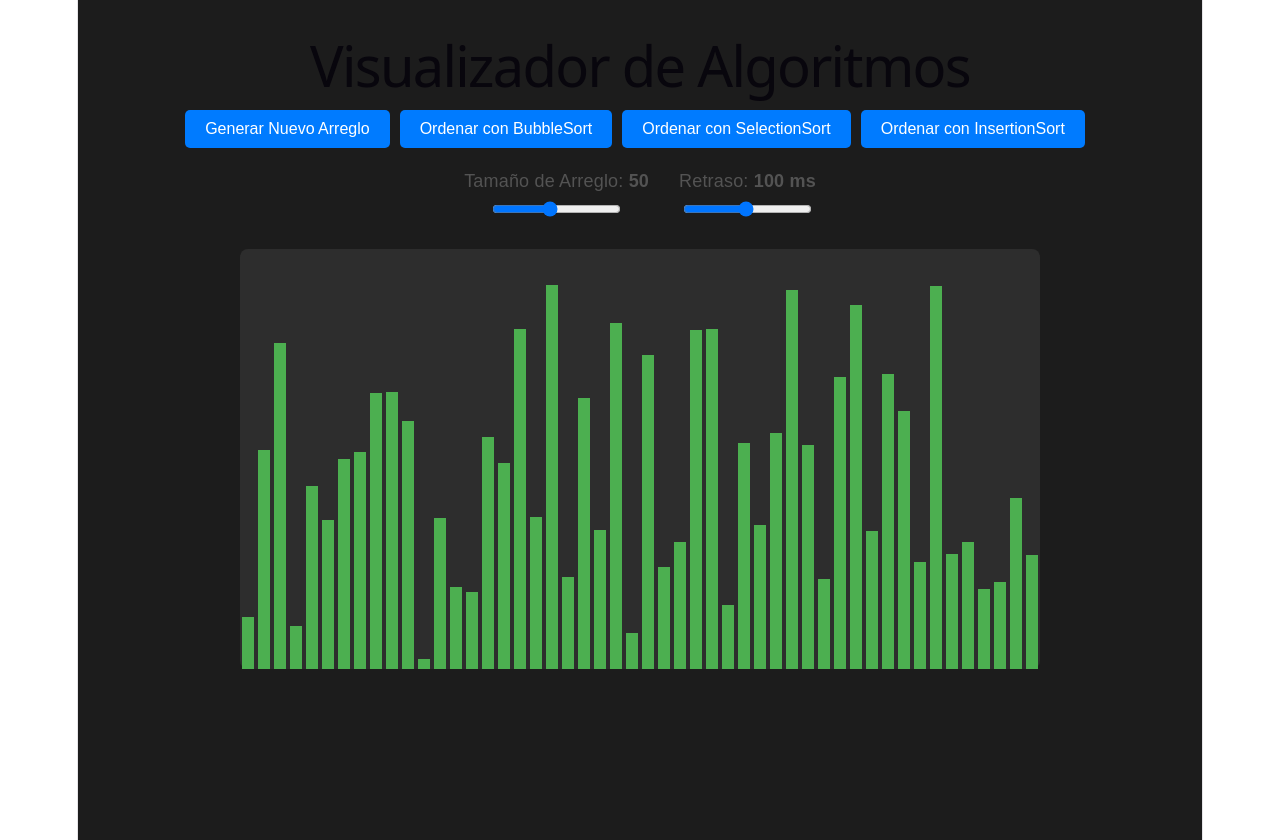
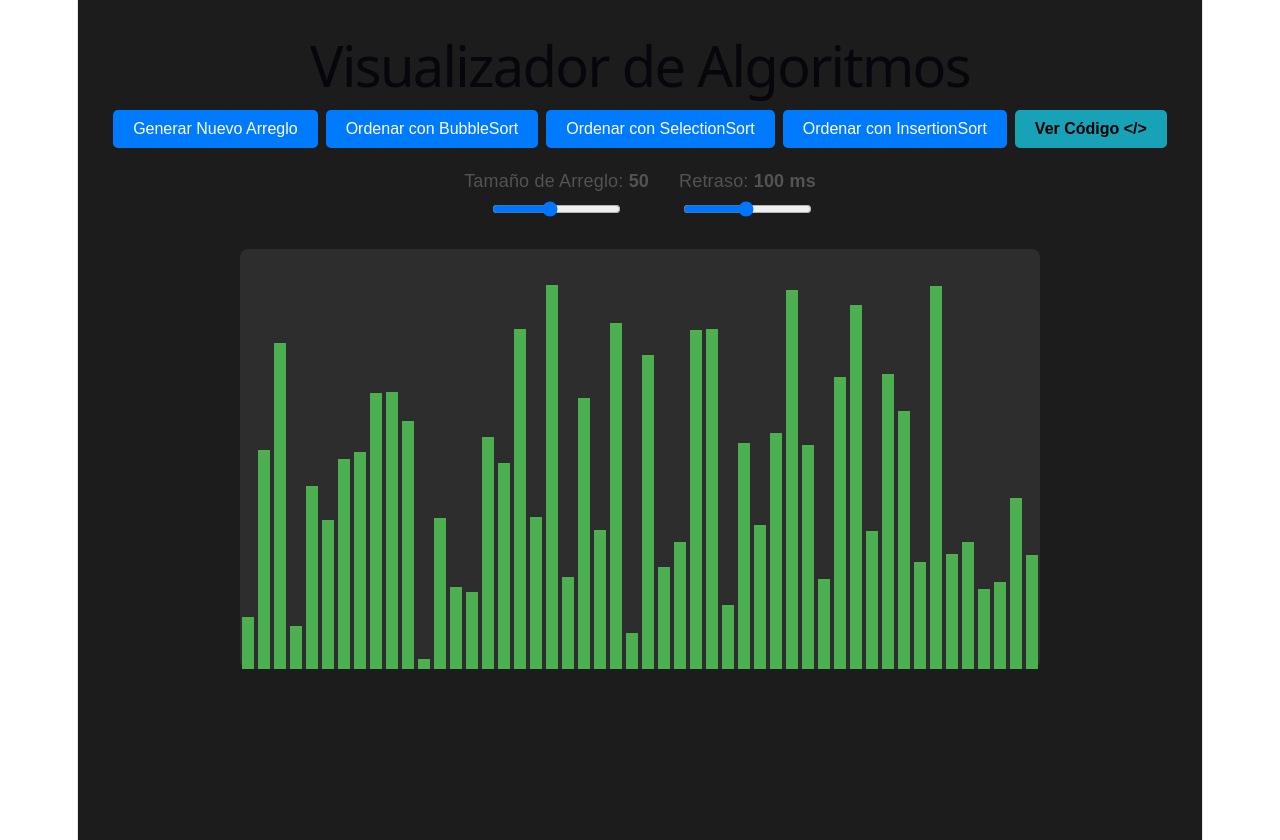
Before and after one commit to Y63431/Visualizador-de-Algoritmos, a React (Vite) app in the folder Visualizador-de-Algoritmos/: page / in a window 1280 px wide. Built offline with nearby package versions, Linux system fonts and the light colour scheme.

Commit message:
Implementación de visualización de código para valor pedagógico. Resta el destacar líneas y actidadad del código en tiempo real.

```diff
--- a/Visualizador-de-Algoritmos/src/App.jsx
+++ b/Visualizador-de-Algoritmos/src/App.jsx
@@ -1,6 +1,7 @@
 import { useState, useEffect } from 'react'
 import Visuales from './componentes/Visuales'
 import Controles from './componentes/Controles'
+import CodeView from './componentes/CodeView'
 import { bubbleSort, selectionSort, insertionSort } from './algoritmos/Sorteo'
 import './App.css'
 
@@ -9,6 +10,8 @@ function App() {
   const [size, setSize] = useState([50]); // ES EL FUTURO Y AHORA ESTÁ DETERMINADO POR EL USUARIO JIJA
   const [time, setTime] = useState([100]);
   const [colores, setColores] = useState([]); //Si sigue dando problemas podemos inicializarlo con new Array...
+  const [mostrarCode, setMostrarCode] = useState(false);
+  const [algoritmoSeleccionado, setAlgoritmo] = useState('bubble');
 
   const resetColores = (largo) =>{
     setColores(new Array(largo).fill('#4caf50'));
@@ -55,8 +58,31 @@ function App() {
         setSize={setSize}
         time={time}
         setTime={setTime}
+        mostrarCode={mostrarCode}
+        setMostrarCode={setMostrarCode}
+        algoritmoSeleccionado={algoritmoSeleccionado}
+        setAlgoritmo={setAlgoritmo}
       />
-      <Visuales array={array} colores={colores}/>
+
+      <div
+        className="workspace"
+        style={{
+          display: 'flex',
+          justifyContent: 'center',
+          alignItems: 'flex-start',
+          gap: '20px',
+          width: '100%'
+        }}
+      >
+        <div style={{ flex: mostrarCode ? '2' : '1', transition: 'all 0.3s ease' }}>
+          <Visuales array={array} colores={colores} />
+        </div>
+
+        {mostrarCode && (
+          <CodeView algoritmo={algoritmoSeleccionado} />
+        )}
+      </div>
+
     </div>
   )
 }
--- /dev/null
+++ b/Visualizador-de-Algoritmos/src/componentes/CodeView.jsx
@@ -0,0 +1,85 @@
+import React from 'react'
+
+/*Diccionario con algoritmos*/
+
+const CODIGO_ALGORITMOS = {
+    bubble: `function bubbleSort(array) {
+        let largo = array.length;
+        for (let i = 0; i < largo - 1; i++) {
+            for (let j = 0; j < largo - i - 1; j++) {
+                if (array[j] > array[j + 1]) {
+                    let temp = array[j];
+                    array[j] = array[j + 1];
+                    array[j + 1] = temp;
+                }
+            }
+        }
+    }`,
+    selection: `function selectionSort(array) {
+        let largo = array.length;
+        for(let i = 0; i<largo-1; i++){
+            let indPeque = i;
+            for(j = i+1; j<largo; j++){
+                if(array[j]<array[indPeque]){
+                    indPeque = j;
+                }
+            }
+            if(indPeque!=i){
+                let temp = array[i];
+                array[i] = array[indPeque];
+                array[indPeque] = temp;
+            }
+        }
+    }`,
+    insertion: `function insertionSort(array) {
+        let largo = array.length;
+        for (let i = 1; i < n; i++) {
+            let insertar = array[i];
+            let j = i - 1;
+            while (j >= 0 && array[j] > insertar) {
+                array[j + 1] = array[j];
+                j = j - 1;
+            }
+            array[j + 1] = insertar;
+        }
+    }`
+
+
+
+}
+
+function CodeView({algoritmo = bubble}){
+    const texto = CODIGO_ALGORITMOS[algoritmo] || CODIGO_ALGORITMOS.bubble;
+
+    return(
+        <div
+            className='panel-codigo'
+            style={{
+                flex: '1',
+                maxWidth: '450px',
+                backgroundColor: '#1e1e1e',
+                color: '#d4d4d4',
+                padding: '16px',
+                borderRadius: '8px',
+                fontFamily: 'monospace',
+                textAlign: 'left',
+                boxShadow: '0 4px 6px rgba(0, 0, 0, 0.3)'
+            }}
+        >
+            <h3 style={{ marginTop: 0, color: '#61dafb', borderBottom: '1px solid #444', paddingBottom: '8px' }}>
+            Código ({algoritmo.toUpperCase()})
+            </h3>
+            <pre style={{ margin: 0, fontSize: '0.85rem', lineHeight: '1.5', overflowX: 'auto' }}>
+                <code>{texto}</code>
+            </pre>
+        </div>
+
+
+
+
+
+
+    )
+}
+
+export default CodeView
--- a/Visualizador-de-Algoritmos/src/componentes/Controles.jsx
+++ b/Visualizador-de-Algoritmos/src/componentes/Controles.jsx
@@ -1,14 +1,18 @@
 import React from 'react'
 
-function Controles({onGenerate, onBubbleSort, onSelectionSort, onInsertionSort, size, setSize, time, setTime}){
+function Controles({onGenerate, onBubbleSort, onSelectionSort, onInsertionSort, size, setSize, time, setTime, mostrarCode, setMostrarCode, algoritmoSeleccionado, setAlgoritmo}){
     return (
         <div className="panel-controles">
             {/*BOTONES*/}
             <div className='grupo-botones' style={{ marginBottom: '20px' }}>
-                <button onClick={onGenerate} style={{ marginRight: '10px' }}>Generar Nuevo Arreglo</button>
-                <button onClick={onBubbleSort} style={{ marginRight: '10px' }} >Ordenar con BubbleSort</button>
-                <button onClick={onSelectionSort} style={{ marginRight: '10px' }} >Ordenar con SelectionSort</button>
-                <button onClick={onInsertionSort} style={{marginRight: '10px'}} >Ordenar con InsertionSort</button>
+                <button onClick={onGenerate} style={{ marginRight: '8px' }}>Generar Nuevo Arreglo</button>
+                <button onClick={()=>{setAlgoritmo('bubble'); onBubbleSort();}} style={{ marginRight: '8px' }} >Ordenar con BubbleSort</button>
+                <button onClick={()=>{setAlgoritmo('selection'); onSelectionSort()}} style={{ marginRight: '8px' }} >Ordenar con SelectionSort</button>
+                <button onClick={()=>{setAlgoritmo('insertion'); onInsertionSort()}} style={{marginRight: '8px'}} >Ordenar con InsertionSort</button>
+                <button onClick={()=>{setMostrarCode(!mostrarCode); console.log('mostrar: ', mostrarCode)}}
+                    style={{backgroundColor: mostrarCode ? '#ffc107' : '#17a2b8', color: '#000', fontWeight: 'bold'}}>
+                    {mostrarCode ? 'Ocultar Código </>' : 'Ver Código </>'}
+                    </button>
             </div>
 
             {/*SLIDERS*/}
```
